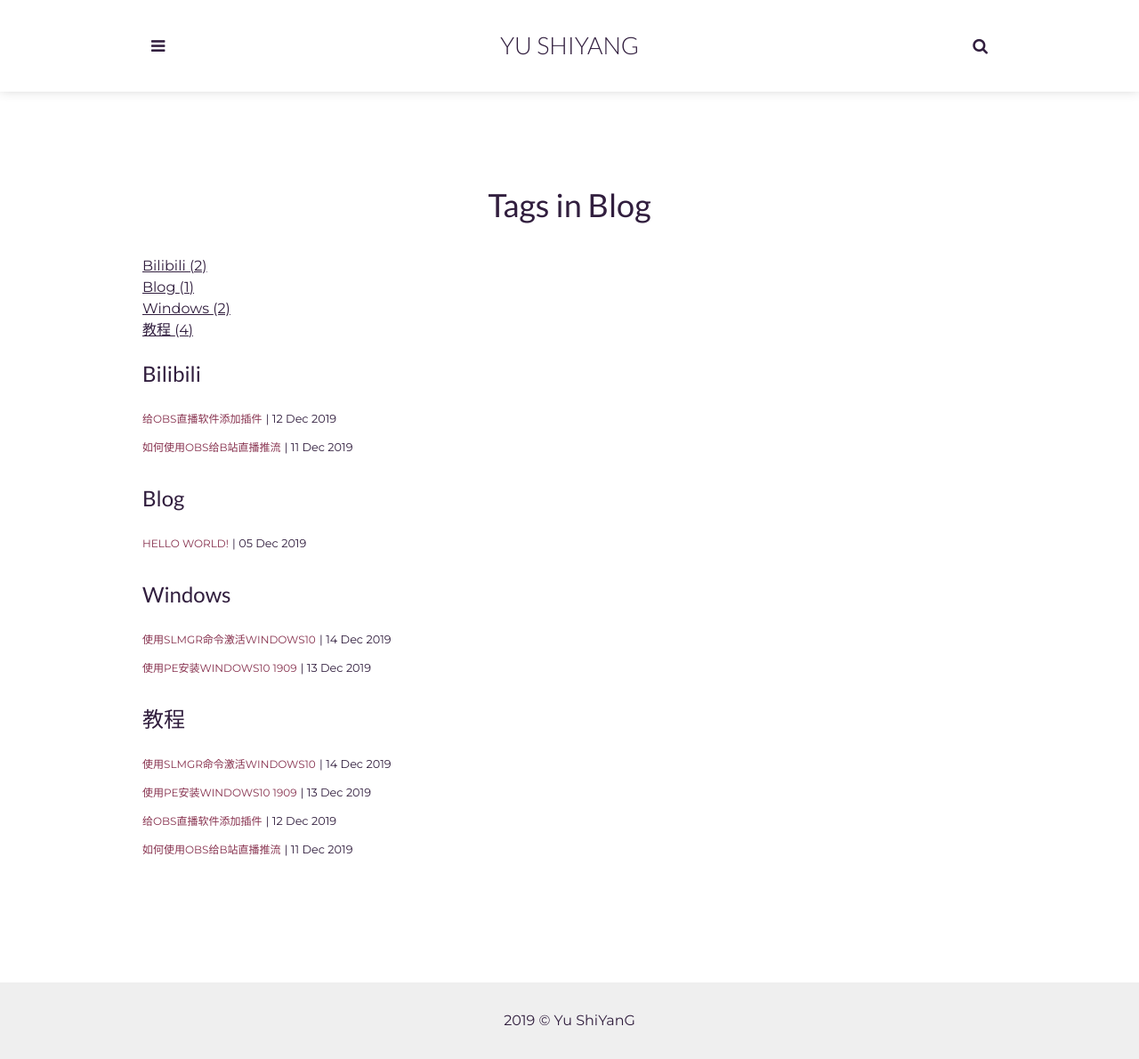
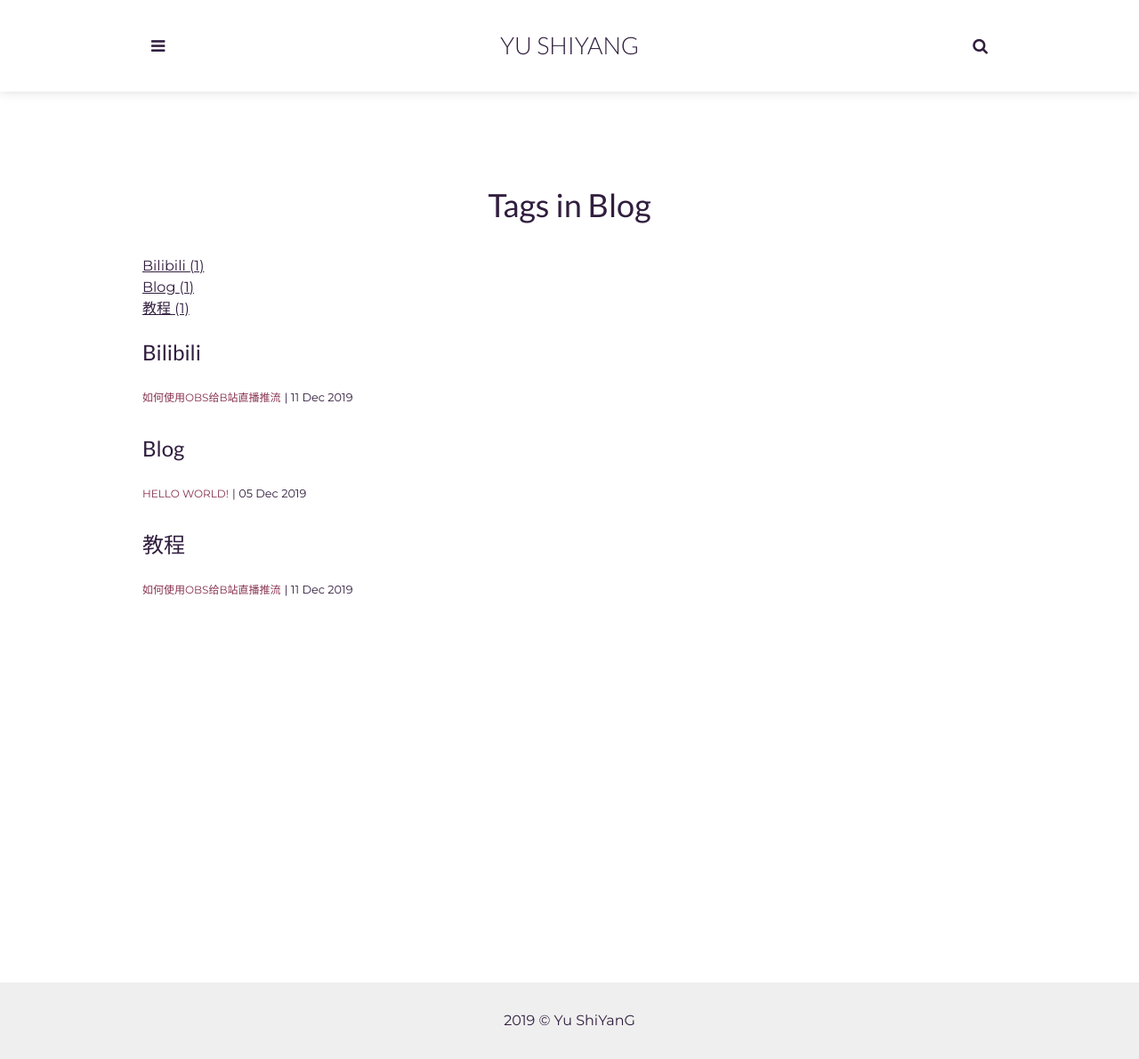
Before and after one commit to techysy/techysy.github.io, a Jekyll site: the page built from _pages/tags.html, in a window 1280 px wide. Shown: the whole page at 89% size. Built offline with Jekyll 4.4.1, drawn with Linux system fonts in a browser that asks for light colours; a style sheet for code colours, icons or effects is not loaded.

Commit message:
更新文章

```diff
--- a/_posts/2019-12-06-hello-world.markdown
+++ b/_posts/2019-12-06-hello-world.markdown
@@ -7,4 +7,4 @@ img: hello-world.jpg # Add image post (optional)
 tags: [Blog]
 categories: jekyll
 ---
-<iframe src="//player.bilibili.com/player.html?aid=73312029&cid=125403762&page=1" scrolling="no" border="0" frameborder="no" framespacing="0" allowfullscreen="true" height="225px" width="400px"> </iframe>
+test
--- a/_posts/2019-12-12-bilibili-obs-plugin.markdown
+++ /dev/null
@@ -1,10 +0,0 @@
----
-layout: post
-title: 给OBS直播软件添加插件
-date: 2019-12-12 12:12:12 +0800
-img: bilibili-obs-plugin.jpg
-tags: [教程,Bilibili]
-categories: 教程
----
-
-1. test
--- a/_posts/2019-12-13-windown-setup.markdown
+++ /dev/null
@@ -1,9 +0,0 @@
----
-layout: post
-title: 使用PE安装Windows10 1909
-date: 2019-12-13 13:13:13 +0800
-img: windows-setup.jpg
-tags: [教程,Windows]
-categories: 教程
----
-test
--- a/_posts/2019-12-14-windown-activation.markdown
+++ /dev/null
@@ -1,8 +0,0 @@
----
-layout: post
-title: 使用slmgr命令激活Windows10
-date: 2019-12-14 14:14:14 +0800
-img: windows-activation.jpg
-tags: [教程,Windows]
-categories: 教程
----
```
